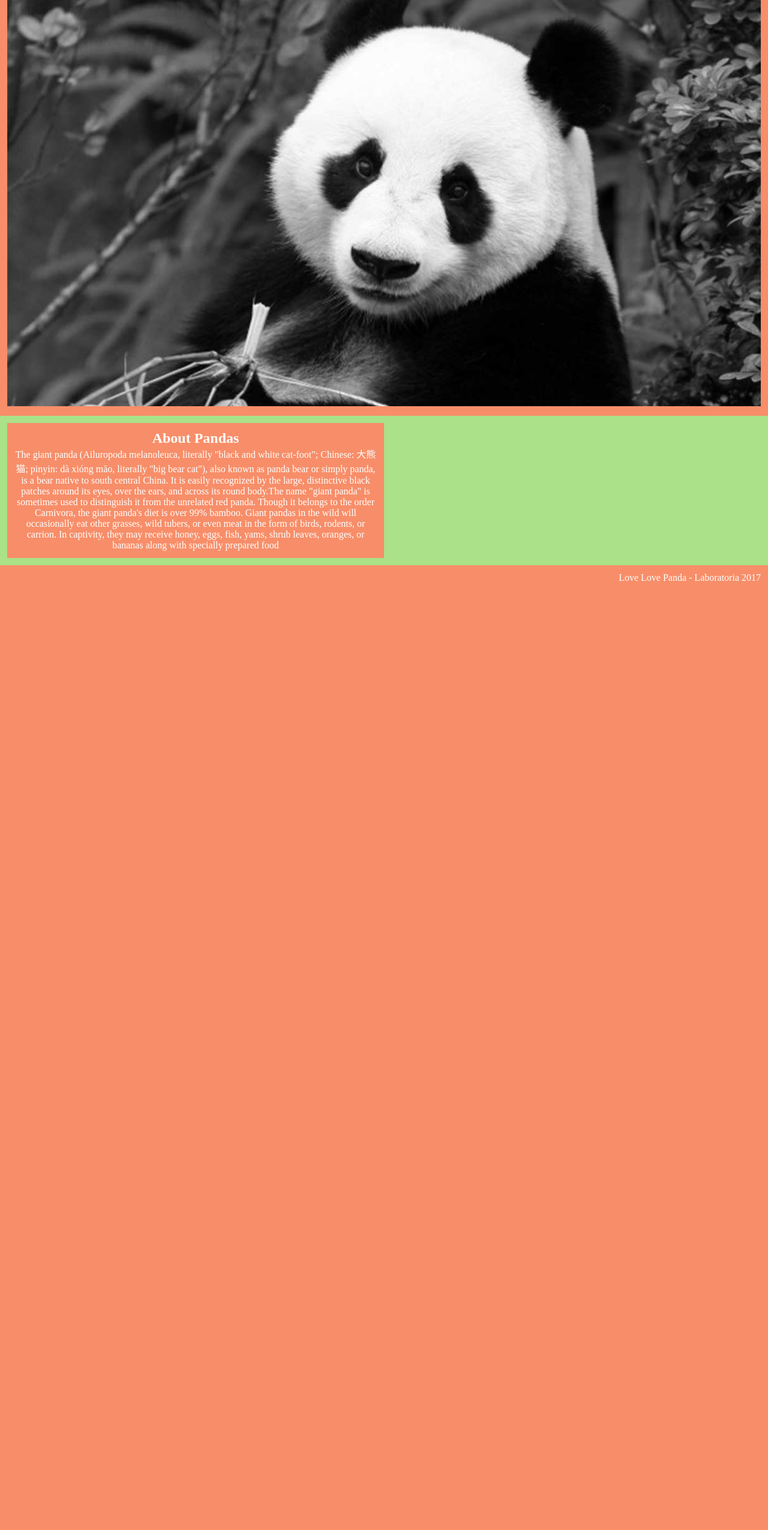
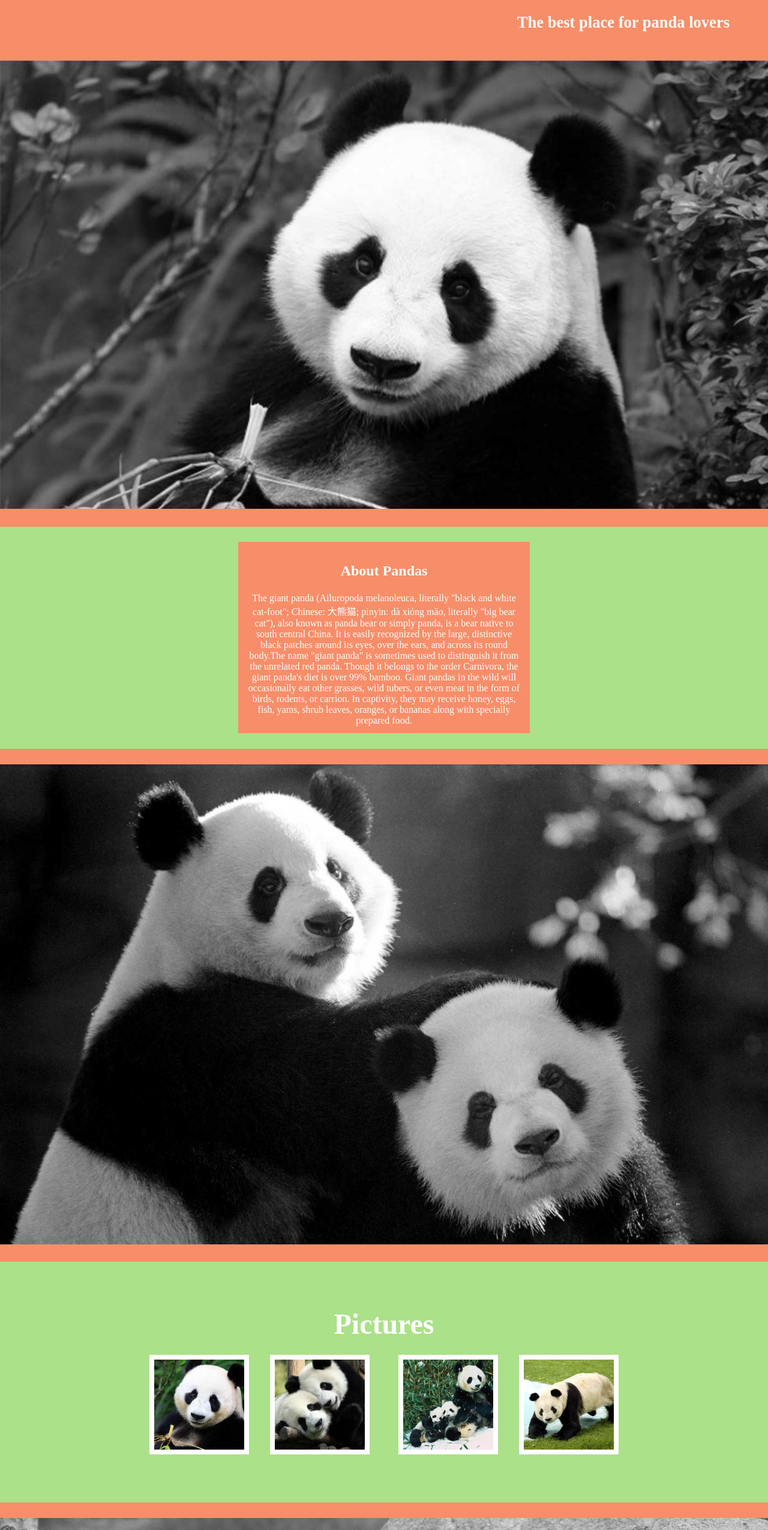
Before and after one commit to Pauliih/panda_grid, a plain HTML site: page index.html in a window 1280 px wide. Shown: the part 160-2710 px from the top of the page at 60% size. Before the commit the page ends 1166 px from the top, so only its background shows below. Drawn offline with Linux system fonts and the light colour scheme.

Commit message:
casi lista

```diff
--- /dev/null
+++ b/assets/css/stylo.css
@@ -0,0 +1,82 @@
+body{
+	margin:0;
+  background-color: #F78E69FF;
+  color: #FFFFFFFF;
+}
+
+.header{
+  text-align: right;
+  font-size: 2em;
+  padding-right: 5%;
+}
+
+.img-pandas{
+  padding: 0;
+}
+
+.title{
+  padding-top: 5%;
+  padding-bottom: 3%;
+}
+
+.title2{
+  padding-top: 5%;
+  padding-bottom: 5%;
+}
+
+.h3{
+  padding-top: 5%;
+  padding-bottom: 5%;
+  font-size: 1.5em;
+}
+
+.subtitle{
+  padding-bottom: 3%;
+}
+
+.panda1, .panda2, .panda3{
+  width: 100%;
+}
+
+img.panda1, img.panda2, img.panda3{
+  filter: grayscale(100%);
+}
+
+.about{
+  background-color: #ABE188FF;
+  padding: 2% 31%;
+  margin: 2% 0;
+ }
+
+.text1{
+  text-align: center;
+  background-color: #F78E69FF;
+}
+
+.pictures{
+  text-align: center;
+  background-color: #ABE188FF;
+  margin: 2% 0;
+  padding: 5% 0;
+}
+
+.h2{
+  font-size: 3em;
+}
+
+.panda-xs1{
+  text-align: right;
+}
+
+.panda-xs4{
+  text-align: left;
+}
+
+.img{
+  border: 8px solid white;
+}
+
+.footers{
+  height: 40px;
+  text-align: right;
+}
--- a/css/stylo.css
+++ /dev/null
@@ -1,35 +0,0 @@
-body{
-	margin:0;
-  background-color: #F78E69FF;
-  color: #FFFFFFFF;
-}
-
-.header{
-  text-align: right;
-  font-size: 130%;
-}
-
-.panda1{
-  width: 100%;
-  /* height: 440px; */
-}
-
-img.panda1{
-  filter: grayscale(100%);
-}
-
-.text1{
-  text-align: center;
-  width: 50%;
-  background-color: #F78E69FF;
-}
-
- .txt1{
-    text-align: center;
-    background-color: #ABE188FF;
- }
-
-.footers{
-  height: 40px;
-  text-align: right;
-}
--- a/index.html
+++ b/index.html
@@ -1,41 +1,74 @@
 <!DOCTYPE html>
-<html lang="en">
+<html lang="es">
 <head>
   <meta charset="UTF-8">
   <title>Love Love Panda Desu</title>
-  <link rel="stylesheet" href="css/grid.css">
-  <link rel="stylesheet" href="css/stylo.css">
+  <link rel="stylesheet" href="assets/css/grid.css">
+  <link rel="stylesheet" href="assets/css/stylo.css">
 </head>
 <body>
-  <div class="container">
+  <header>
     <div class="row">
       <div class="col-12 header">
         <h1 class="title">Love Love Panda Desu</h1>
         <h5 class="subtitle">The best place for panda lovers</h5>
       </div>
     </div>
-  </div>
+  </header>
   <section id="pandas">
     <div class="row">
-      <div class="col-12" class="img-panda1">
-        <img src="img/uno.jpg" alt="panda1" class="panda1">
+      <div class="col-12 img-pandas">
+        <img src="assets/img/uno.jpg" alt="panda1" class="panda1">
       </div>
     </div>
+  </section>
+  <section id="about">
     <div class="row">
-      <div class="col-12 txt1">
+      <div class="col-12 about">
         <div class="col-12 text1">
-            <h2>About Pandas</h2>
-            <p>The giant panda (Ailuropoda melanoleuca, literally "black and white cat-foot"; Chinese: 大熊猫; pinyin: dà xióng māo, literally "big bear cat"), also known as panda bear or simply panda, is a bear native to south central China. It is easily recognized by the large, distinctive black patches around its eyes, over the ears, and across its round body.The name "giant panda" is sometimes used to distinguish it from the unrelated red panda. Though it belongs to the order Carnivora, the giant panda's diet is over 99% bamboo. Giant pandas in the wild will occasionally eat other grasses, wild tubers, or even meat in the form of birds, rodents, or carrion. In captivity, they may receive honey, eggs, fish, yams, shrub leaves, oranges, or bananas along with specially prepared food</p>
+            <h3 class="h3">About Pandas</h3>
+            <p>The giant panda (Ailuropoda melanoleuca, literally "black and white cat-foot"; Chinese: 大熊猫; pinyin: dà xióng māo, literally "big bear cat"), also known as panda bear or simply panda, is a bear native to south central China. It is easily recognized by the large, distinctive black patches around its eyes, over the ears, and across its round body.The name "giant panda" is sometimes used to distinguish it from the unrelated red panda. Though it belongs to the order Carnivora, the giant panda's diet is over 99% bamboo. Giant pandas in the wild will occasionally eat other grasses, wild tubers, or even meat in the form of birds, rodents, or carrion. In captivity, they may receive honey, eggs, fish, yams, shrub leaves, oranges, or bananas along with specially prepared food.</p>
           </div>
       </div>
     </div>
   </section>
     <div class="row">
-      <div class="col-12">
-        <footer class="footers">
-        <p>Love Love Panda - Laboratoria 2017</p>
-        </footer>
+      <div class="col-12 img-pandas">
+        <img src="assets/img/dos.jpg" alt="panda2" class="panda2">
       </div>
     </div>
+  <section id="pictures">
+    <div class="row">
+      <div class="col-12 pictures">
+        <div class="col-12">
+          <h2 class="h2">Pictures</h2>
+        </div>
+        <div class="col-4 panda-xs1">
+          <img class="img" src="assets/img/a1.jpg" alt="pandas-xs-1">
+        </div>
+        <div class="col-2 panda-xs2">
+          <img class="img" src="assets/img/a2.jpg" alt="pandas-xs-2">
+        </div>
+        <div class="col-2 panda-xs3">
+          <img class="img" src="assets/img/a3.jpg" alt="pandas-xs-3">
+        </div>
+        <div class="col-4 panda-xs4">
+          <img class="img" src="assets/img/a4.jpg" alt="pandas-xs-4">
+        </div>
+      </div>
+    </div>
+  </section>
+     <div class="row">
+      <div class="col-12 img-pandas">
+        <img src="assets/img/tres.jpg" alt="panda3" class="panda3">
+      </div>
+    </div>
+  <footer class="footers">
+    <div class="row">
+      <div class="col-12">
+        <p>Love Love Panda - Laboratoria 2017</p>
+      </div>
+    </div>
+  </footer>
 </body>
 </html>
```
Also changed, not shown: assets/css/grid.css (renamed from css/grid.css), assets/img/a1.jpg (renamed from img/a1.jpg), assets/img/a2.jpg (renamed from img/a2.jpg), assets/img/a3.jpg (renamed from img/a3.jpg), assets/img/a4.jpg (renamed from img/a4.jpg), assets/img/dos.jpg (renamed from img/dos.jpg), assets/img/tres.jpg (renamed from img/tres.jpg), assets/img/uno.jpg (renamed from img/uno.jpg).
